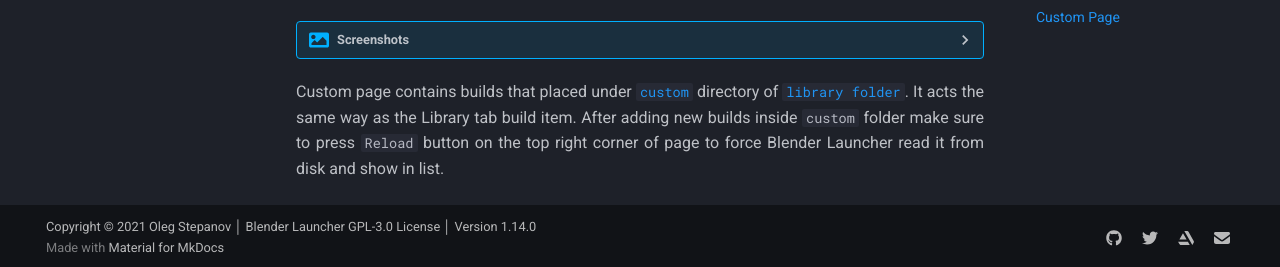
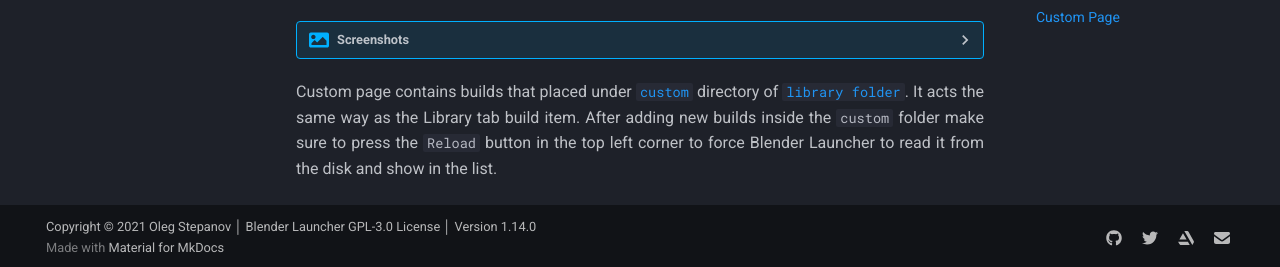
Before and after one commit to DotBow/Blender-Launcher, an MkDocs documentation site: the page built from docs/mkdocs/user_interface.md, in a window 1280 px wide and 900 px high, scrolled down 3849 px. Shown: the part 630-897 px from the top of the window. Built offline with MkDocs 1.6.1 and Material for MkDocs 9.7.7, drawn with Linux system fonts in a browser that asks for light colours; comment, search, counter and statistics services are not loaded.

Commit message:
Add changes from #134

```diff
--- a/docs/mkdocs/user_interface.md
+++ b/docs/mkdocs/user_interface.md
@@ -188,4 +188,4 @@
       <figcaption>User Tab, Custom Page</figcaption>
     </figure>
 
-Custom page contains builds that placed under [`custom`](library_folder.md#custom) directory of [`library folder`](library_folder.md). It acts the same way as the Library tab build item. After adding new builds inside `custom` folder make sure to press `Reload` button on the top right corner of page to force Blender Launcher read it from disk and show in list.
+Custom page contains builds that placed under [`custom`](library_folder.md#custom) directory of [`library folder`](library_folder.md). It acts the same way as the Library tab build item. After adding new builds inside the `custom` folder make sure to press the `Reload` button in the top left corner to force Blender Launcher to read it from the disk and show in the list.
```
